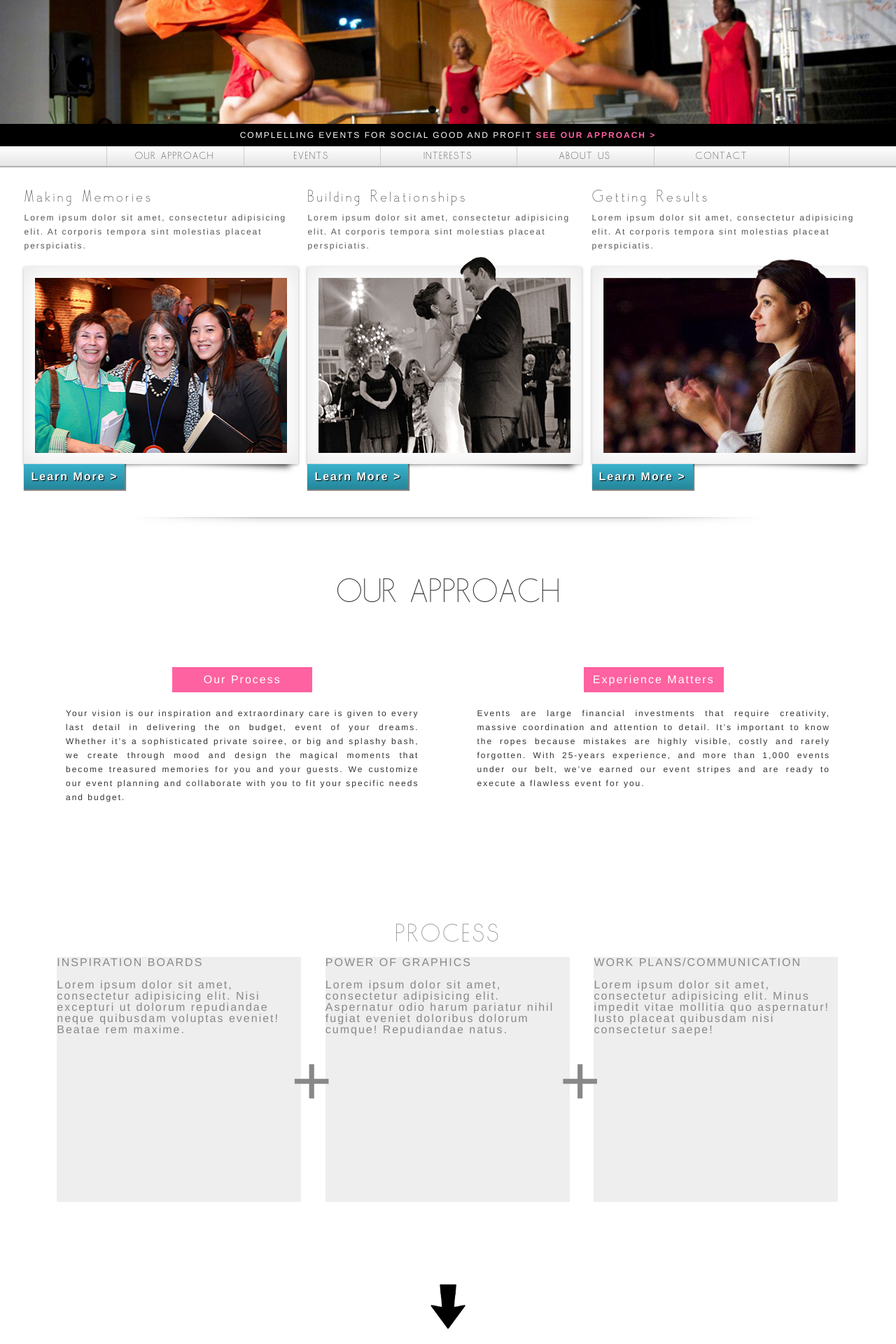
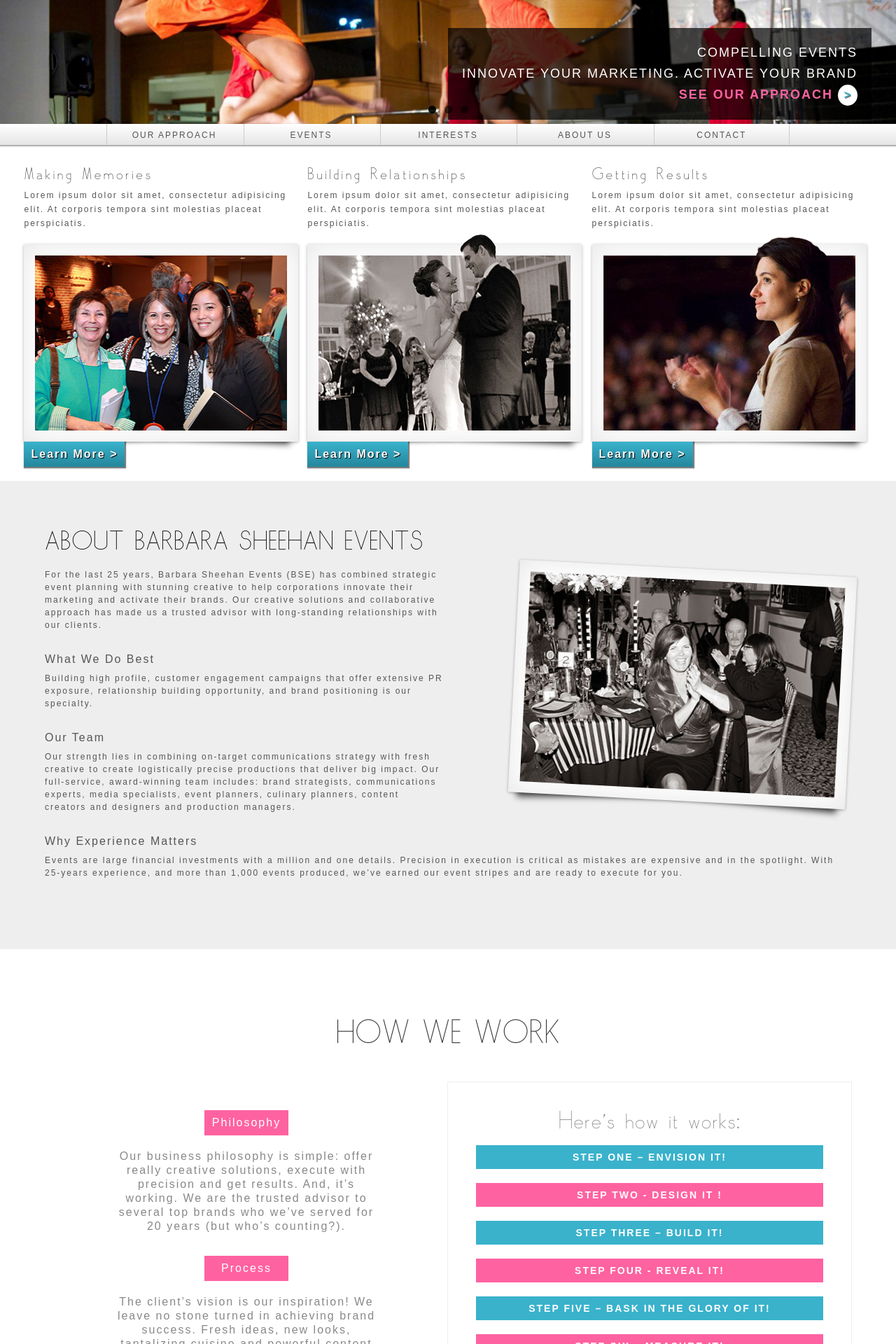
Before and after one commit to brandonpweiss/Barbara-Sheehan-Events, a PHP site: page / in a window 1280 px wide. Shown: the part 320-2240 px from the top of the page at 70% size. Run offline with PHP 8.4, Linux system fonts and the light colour scheme; some libraries are stand-ins or nearby versions.

Commit message:
Changes. Ugh.
Some changes...

```diff
--- a/index.html
+++ b/index.html
@@ -84,10 +84,10 @@
 			<img class="smallslide" src="images/slideshow/mobile/4.jpg">
 		</li>
 		</ul>
+		<div id="compelling">COMPELLING EVENTS<br>INNOVATE YOUR MARKETING. ACTIVATE YOUR BRAND<br><a href="#" id="see" class="see">SEE OUR APPROACH <span class="bracket">></span></a></div>
 	</div>
 	<div id="holder"></div>
 	</section>
-		<div id="compelling">COMPLELLING EVENTS FOR SOCIAL GOOD AND PROFIT <a href="#" id="see" class="see">SEE OUR APPROACH ></a></div>
 	<div id="navbttn"></div>
 	<div id="sticky_navigation_wrapper">
 		<div id="sticky_navigation">
@@ -143,42 +143,58 @@
 		</div>
 		</div>
 	</section>
+	<a name="about" class="aa"></a>
+	<section id="about">
+
+		<div class="content clearfix">
+			<h1>ABOUT BARBARA SHEEHAN EVENTS</h1>
+			<div class="drop-shadow lifted rotated" id="barbara">
+				<div class="inner"></div>
+			</div>
+			<p>For the last 25 years, Barbara Sheehan Events (BSE) has combined strategic event planning with stunning creative to help corporations innovate their marketing and activate their brands. Our creative solutions and collaborative approach has made us a trusted advisor with long-standing relationships with our clients.  </p><br><br>
+			<h3>What We Do Best</h3>
+			<p>Building high profile, customer engagement campaigns that offer extensive PR exposure, relationship building opportunity, and brand positioning is our specialty. </p><br><br>
+			<h3>Our Team</h3>
+			<p>Our strength lies in combining on-target communications strategy with fresh creative to create logistically precise productions that deliver big impact. Our full-service, award-winning team includes:  brand strategists, communications experts, media specialists, event planners, culinary planners, content creators and designers and production managers.</p> <br><br>
+			<h3>Why Experience Matters</h3>
+			<p>Events are large financial investments with a million and one details. Precision in execution is critical as mistakes are expensive and in the spotlight.  With 25-years experience, and more than 1,000 events produced, we’ve earned our event stripes and are ready to execute for you.</p>
+		</div>
+	</section>
+
 		<a name="approach"></a>
-<div class="shadow" id="shadowone"></div>
-	<section id="process">
-		<h1>OUR APPROACH</h1>
+	<section id="how">
+		<h1>HOW WE WORK</h1>
 		<div class="content clearfix">
-			<div class="box left clearfix">
-				<h2>Our Process</h2>
-				<p>Your vision is our inspiration and extraordinary care is given to every last detail in delivering the on budget, event of your dreams.  Whether it’s a sophisticated private soiree, or big and splashy bash, we create through mood and design the magical moments that become treasured memories for you and your guests.  We customize our event planning and collaborate with you to fit your specific needs and budget.
-</p>
-			</div>
-			<div class="box right clearfix">
-				<h2>Experience Matters</h2>
-				<p>Events are large financial investments that require creativity, massive coordination and attention to detail.   It’s important to know the ropes because mistakes are highly visible, costly and rarely forgotten.  With 25-years experience, and more than 1,000 events under our belt, we’ve earned our event stripes and are ready to execute a flawless event for you.</p>
-			</div>
-			<article class="tools" class="clearfix">
-			<h3>PROCESS</h3>
-			<div class="process clearfix">
-			<div class="illustration">INSPIRATION BOARDS <br><br>Lorem ipsum dolor sit amet, consectetur adipisicing elit. Nisi excepturi ut dolorum repudiandae neque quibusdam voluptas eveniet! Beatae rem maxime.<span class="plus">+</span></div>
-			<div class="illustration">POWER OF GRAPHICS <br><br>Lorem ipsum dolor sit amet, consectetur adipisicing elit. Aspernatur odio harum pariatur nihil fugiat eveniet doloribus dolorum cumque! Repudiandae natus.<span class="plus">+</span></div>
-			<div class="illustration">WORK PLANS/COMMUNICATION <br><br> Lorem ipsum dolor sit amet, consectetur adipisicing elit. Minus impedit vitae mollitia quo aspernatur! Iusto placeat quibusdam nisi consectetur saepe!</div>
-			</div>
-			<div class="arrow"><img src="images/downarrow.png" id="arrow" alt=""></div>
-			<div class="tools" class="clearfix">
-			<h3>ELEMENTS</h3>
-			<div class="elements clearfix">
-			<div class="illustration">CULINARY <br><br> Lorem ipsum dolor sit amet, consectetur adipisicing elit. Minus impedit vitae mollitia quo aspernatur! Iusto placeat quibusdam nisi consectetur saepe!<span class="plus">+</span></div>
-			<div class="illustration">DECOR <br><br> Lorem ipsum dolor sit amet, consectetur adipisicing elit. Minus impedit vitae mollitia quo aspernatur! Iusto placeat quibusdam nisi consectetur saepe!<span class="plus">+</span></div>
-			<div class="illustration">ENTERTAINMENT <br><br> Lorem ipsum dolor sit amet, consectetur adipisicing elit. Minus impedit vitae mollitia quo aspernatur! Iusto placeat quibusdam nisi consectetur saepe!</div>
+<div class="col" id="col1">
+	<div class="innerz">
+				<h2>Philosophy</h2>
+				<p>Our business philosophy is simple:  offer really creative solutions, execute with precision and get results.  And, it’s working.  We are the trusted advisor to several top brands who we’ve served for 20 years (but who’s counting?).
+</p><br><br>
+				<h2>Process</h2>
+				<p>The client’s vision is our inspiration!  We leave no stone turned in achieving brand success. Fresh ideas, new looks, tantalizing cuisine and powerful content are deployed to attract, surprise and delight even the hardest please.</p>
 </div>
 </div>
-		</article>
-		<div class="shadow" id="shadowTwo"></div>
+<div class="col" id="col2">
+<div class="innerz">
+<ul>
+	<span class="here">Here's how it works:</span>
+	<li>STEP ONE – ENVISION IT!</li>
+	<li>STEP TWO -  DESIGN IT !</li>
+	<li>STEP THREE – BUILD IT!</li>
+	<li>STEP FOUR -  REVEAL IT!</li>
+	<li>STEP FIVE –  BASK IN THE GLORY OF IT!</li>
+	<li>STEP SIX – MEASURE IT!</li>
+</ul>
+</div>
+
+</div>
+</div>
+
+</section>
+<section id="events">
 		<a name="events" class="aa"></a>
 		<article id="gatherings">
-			<h2>OUR EVENTS</h2>
-			<p>Lorem ipsum dolor sit amet, consectetur adipisicing elit. Eveniet at labore accusamus nihil eius quisquam fuga sunt enim earum perferendis.</p>
+			<h1>OUR EVENTS</h1>
 			<div class="gatheringsFor clearfix" id="social">
 				<div class="content clearfix">
 				<div class="pos_wrapper">
@@ -188,14 +204,8 @@
 				</div>
 				</div>
 				<div class="half_wrap_left">
-				<h3>Social</h3>
-				<ul>
-					<li>Lorem ipsum dolor sit amet, consectetur adipisicing elit. Itaque cupiditate.</li>
-					<li>Lorem ipsum dolor sit amet, consectetur adipisicing elit. Aspernatur.</li>
-					<li>Lorem ipsum dolor sit amet, consectetur adipisicing elit. Veniam minima.</li>
-					<li>Lorem ipsum dolor sit amet, consectetur adipisicing elit. Ducimus incidunt!</li>
-					<li>Lorem ipsum dolor sit amet, consectetur adipisicing elit. Aut laborum!</li>
-				</ul>
+				<p>Designing unique live marketing experiences focused on achieving our client’s business objectives is what we do best.
+				</p>
 			</div>
 				</div>
 			</div>
@@ -209,14 +219,7 @@
 					</div>
 				</div>
 				<div class="half_wrap_right">
-				<h3>Good</h3>
-					<ul>
-						<li>Lorem ipsum dolor sit amet, consectetur adipisicing elit. Laudantium eum.</li>
-						<li>Lorem ipsum dolor sit amet, consectetur adipisicing. Eligendi repellendus!</li>
-						<li>Lorem ipsum dolor sit amet, consectetur adipisicing elit. Error corporis!</li>
-						<li>Lorem ipsum dolor sit amet, consectetur adipisicing elit. Porro nostrum!</li>
-						<li>Lorem ipsum dolor sit amet, consectetur adipisicing elit. Earum ex.</li>
-					</ul>
+				<p>We work in partnership with our clients to determine the level of support they require. That support can vary from full-scale event planning and execution to as needed.</p>
 				</div>
 			</div>
 		</div>
@@ -229,52 +232,29 @@
 				</div>
 			</div>
 				<div class="half_wrap_left">
-				<h3>Profit</h3>
-				<ul>
-					<li>Lorem ipsum dolor sit amet, consectetur adipisicing elit. Quas suscipit.</li>
-					<li>Lorem ipsum dolor sit amet, consectetur adipisicing elit. Fugiat sint.</li>
-					<li>Lorem ipsum dolor sit amet, consectetur adipisicing elit. Eveniet sed?</li>
-					<li>Lorem ipsum dolor sit amet, consectetur adipisicing elit. Incidunt soluta!</li>
-					<li>Lorem ipsum dolor sit amet, consectetur adipisicing elit. Suscipit at.</li>
-				</ul>
+				<p>The services we provide are: STRATEGIC PLANNING, DESIGN, CREATIVE CONTENT DEVELOPMENT, EVENT PLANNING, FULL-SCALE PRODUCTION/MANAGEMENT.</p>
 			</div>
 			</div>
 			</div>
 		</article>
+</section>
+<a name="services" class="aa"></a>
+<section id="services">
+	<div class="col">
+		<div class="inner"></div>
+	</div>
+	<div class="col">
+		<div class="inner"></div>
+	</div>
+	<div class="col">
+		<div class="inner"></div>
+	</div>
+	<div class="col">
+		<div class="inner"></div>
 	</div>
 </section>
-	<!--<a name="buzz" class="aa"></a>
-	<section id="buzz">
 
-	<div class="content clearfix">
 
-		<h1>Buzz</h1>
-		<h2>Fresh and Fab</h2>
-		<p>
-			Lorem ipsum dolor sit amet, consectetur adipisicing elit. Quibusdam blanditiis nisi ullam sequi repellat eos eum totam ratione saepe error natus hic recusandae modi eius mollitia rem cupiditate perferendis maiores nihil incidunt. Nobis fugit ut dicta dolores sapiente molestiae.</p>
-		<br><br>
-		<h2>Likey Like</h2>
-		<p>
-			Lorem ipsum dolor sit amet, consectetur adipisicing elit. Quibusdam blanditiis nisi ullam sequi repellat eos eum totam ratione saepe error natus hic recusandae modi eius mollitia rem cupiditate perferendis maiores nihil incidunt. Nobis fugit ut dicta dolores sapiente molestiae.</p>
-			<br><br>
-		<h2>In the Spotlight</h2>
-		<p>
-			Lorem ipsum dolor sit amet, consectetur adipisicing elit. Quibusdam blanditiis nisi ullam sequi repellat eos eum totam ratione saepe error natus hic recusandae modi eius mollitia rem cupiditate perferendis maiores nihil incidunt. Nobis fugit ut dicta dolores sapiente molestiae.</p>
-		<div class="polaroid">
-		<img src="images/7.png" alt="">
-		</div>
-		<div class="polaroid">
-		<img src="images/7.png" alt="">
-		</div>
-		<div class="polaroid">
-		<img src="images/7.png" alt="">
-		</div>
-		<div class="polaroid">
-		<img src="images/7.png" alt="">
-		</div>
-
-	</div>
-		</section>-->
 	<a name="interests" class="aa"></a>
 	<section id="pinterest">
 		<h1>INTERESTS</h1>
@@ -288,18 +268,7 @@
 			<div id="pin4"><a data-pin-do="embedPin" href="http://pinterest.com/pin/99360735500167749/"></a></div>
 		</div>
 	</section>
-	<a name="about" class="aa"></a>
-	<section id="about">
 
-		<div class="content clearfix">
-			<h1>ABOUT BARBARA SHEEHAN EVENTS</h1>
-			<div class="drop-shadow lifted rotated" id="barbara">
-				<div class="inner"></div>
-			</div>
-			<p>Lorem ipsum dolor sit amet, consectetur adipisicing elit. Nobis beatae consequatur ab expedita sunt cum ut nesciunt reiciendis mollitia deserunt corrupti natus officiis tenetur tempore illum. Sunt vitae voluptatibus optio dignissimos perspiciatis ea soluta totam laudantium itaque voluptate culpa fugiat. Voluptatem sapiente nihil voluptate delectus blanditiis beatae omnis deserunt quaerat architecto praesentium accusamus ex recusandae. Autem eaque dicta fugit necessitatibus atque ab. Culpa obcaecati architecto veniam molestiae nesciunt inventore quasi temporibus praesentium accusamus nostrum dolorem suscipit labore natus corporis impedit omnis eaque vel ipsum sit distinctio molestias tenetur at rerum voluptatum neque beatae voluptatibus eos alias in perferendis. Architecto voluptatem.</p><br>
-			<p>Lorem ipsum dolor sit amet, consectetur adipisicing elit. Sequi veniam earum voluptates eaque dolor quo magnam saepe ducimus aperiam necessitatibus quam vitae vero laudantium dicta nam sed id consectetur voluptatum iste iusto. Iure vitae reiciendis distinctio velit fugiat vero veniam soluta tenetur minima commodi fuga expedita perspiciatis autem incidunt dolorum quis temporibus vel deleniti! Maxime facilis quisquam nihil autem dicta a assumenda explicabo repudiandae sapiente incidunt officiis neque aliquid nemo iste facere magnam voluptate. Delectus veritatis nam ducimus ut magni </p>
-		</div>
-	</section>
 		<a name="contact" class="aa"></a>
 <section id="contact">
 	<div class="content clearfix">
@@ -335,9 +304,9 @@
     </div>
   </form>
 
-  <div class="column clearfix" id="info"> <a href="mailto:Barbara@BarbaraSheehaEevents.com">Barbara@BarbaraSheehaEevents.com</a><br>
+  <div class="column clearfix" id="info"> <a href="mailto:Barbara@BarbaraSheehaEevents.com">Barbara@BarbaraSheehanEevents.com</a><br>
     <br>
-    <p>Phone: 215-222-2222</p>
+    <p>Phone: 610-772-3095</p>
     <br>
   </div>
 </div>
--- a/style.css
+++ b/style.css
@@ -81,7 +81,7 @@ table {
 }
 
 body {
-	font-family: helvetica;
+	font-family: arial;
 	letter-spacing: 2px;
 	font-weight: 100;
 	color: #888888;
@@ -204,17 +204,15 @@ nav ul li {
 
 nav ul li a {
 	text-decoration: none;
-	color: #000;
-	font-family: 'skarpalt';
-	padding-top: 8px;
+	color: #555555;
+	font-family: arial;
+	padding-top: 10px;
 	padding-bottom: 8px;
 	margin: -2px;
 	width: 15%;
 	height: 100%;
 	display: inline-block;
-	font-weight: 100;
 	font-size: 12px;
-
 	-webkit-transition: color .3s ease-in-out;
 	-moz-transition: color .3s ease-in-out;
 	-o-transition: color .3s ease-in-out;
@@ -382,7 +380,7 @@ a.outline:hover {
 /*callouts*/
 #callouts {
 	padding-top: 30px;
-	padding-bottom: 0px;
+	padding-bottom: 20px;
 }
 
 #callouts .content {
@@ -423,7 +421,7 @@ a.outline:hover {
 	padding: 0px 40px 20px 0px;
 	color: #555;
 	letter-spacing: 2px;
-	font-family: helvetica;
+	font-family: arial;
 	line-height: 20px;
 	position: relative;
 	width: 100%;
@@ -515,8 +513,8 @@ a.outline:hover {
 	left: 184px;
 }
 
-.shadow#shadowone {
-	margin-top: -100px;
+.shadowone {
+	margin-top: 0px;
 }
 
 #handshake {
@@ -640,46 +585,94 @@ a.outline:hover {
 	width: 49%;
 }
 
-.box p {
-	font-size: 12px;
-	font-weight: 100;
-	color: #333;
-	line-height: 15px;
-}
-
-#process {
-	padding: 60px 0px 60px 0px;
-	text-align: center;
-}
-
-#process h1,#pinterest h1 {
+#how {
+	padding: 0px 0px 60px 0px;
+	text-align: center;
+}
+
+#how h1,#pinterest h1 {
 	text-align: center;
 	color: #333;
 	font-family: 'skarpalt';
 	font-size: 40px;
 }
-
-.box {
-	margin-top: 60px;
-	text-align: center;
-	padding-bottom: 50px;
-}
-
-.box h2 {
+/*-------------------------
+--------------------------
+-----how we work section-----
+-------------------------
+------------------------*/
+#how h1{
+	margin-top: 100px;
+}
+
+#how .content{
+	margin-top: 50px;
+}
+.col{
+	float:left;
+	width: 50%;
+	text-align: left;
+}
+
+.col .innerz{
+padding: 40px;
+}
+
+#how #col2{
+	float:right;
+	outline: #eeeeee solid thin;
+	text-align: center;
+}
+
+
+.here{
+	font-size: 30px;
+	font-family: skarpalt;
+}
+
+.col ul li{
+	padding: 10px;
+	font-size: 14px;
+	color: #FFFFFF;
+	margin: 20px 0px 20px 0px;
+	font-weight: bold;
+}
+
+.col ul li:nth-child(odd){
+ background: rgb(255, 98, 161);
+}
+
+.col ul li:nth-child(even){
+background-color:#3ab2cc;
+}
+
+
+.col h2 {
 	color: #FFFFFF;
 	margin-bottom: 10px;
 	background: rgb(255,98,161);
 	display: inline-block;
 	padding: 10px;
-	width: 180px;
-}
-
-.box p {
-	text-align: left;
+	width: 100px;
+	text-align: center;
+}
+
+.col p {
 	line-height: 20px;
 	padding: 10px 60px 0px 60px;
-	text-align: justify;
-}
+	text-align: left;
+
+}
+
+
+#col1, #col1 p{
+	text-align: center;
+}
+
+#contact #col1{
+	text-align: left;
+}
+
 
 .tools {
 	clear: both;
@@ -719,7 +712,7 @@ a.outline:hover {
 	text-align: center;
 }
 
-#process h3 {
+#how h3 {
 	font-size: 30px;
 	margin-top: 80px;
 	clear: both;
@@ -901,20 +900,26 @@ i {
 
 /*###########END PINTEREST#################*/
 #about {
-	background: #FFFFFF;
-	padding: 100px 0px 100px 0px;
-}
-
-#about h1 {
+	background: #eeeeee;
+	padding: 50px 0px 100px 0px;
+}
+
+ h1 {
 	font-family: 'skarpalt';
 	font-size: 30px;
+	color: #000000;
 	margin-bottom: 30px;
+}
+
+#about h3{
+	color: #555555;
+	margin-bottom: 10px;
 }
 
 #about p {
 	line-height: 18px;
 	font-size: 12px;
-	color: #000000;
+	color: #555555;
 }
 
 #about #barbara {
@@ -982,9 +987,6 @@ form label {
 	text-align: center;
 }
 
-#col1 {
-	text-align: left;
-}
 
 
 #info {
@@ -1366,11 +1372,31 @@ a#toptop {
 }
 
 #compelling {
-	background: #000000 url() 0 0 no-repeat;
-	text-align: center;
-	padding: 10px;
+	background: rgba(1,1,1,.7);
+	text-align: right;
+	position: absolute;
+	top: 68%;
+	padding: 20px;
 	color: #FFFFFF;
-	font-size: 12px;
+	left: 50%;
+	font-size: 18px;
+	line-height: 30px;
+	z-index: 555;
+	font-family:arial;
+}
+
+.bracket{
+	background: #FFFFFF;
+	border-radius: 50%;
+	height: 20px;
+	color: #3ab2cc;
+	width: 20px;
+	text-shadow: 1px 1px 1px #555555;
+        filter: dropshadow(color=#000000, offx=1, offy=1);
+	display:inline-block;
+	padding:0px 8px 10px 0px;
+	position: relative;
+	font-size: 16px;
 }
 
 a.see {
@@ -1476,13 +1501,6 @@ a.outline {
 	transition: color .3s ease-in-out;
 }
 
-.box p {
-	text-align: left;
-	line-height: 20px;
-	padding: 10px 30px 0px 30px;
-	text-align: justify;
-}
-
 #about #barbara {
 	position: relative;
 	top: 0px;
```
Also changed, not shown: other parts of style.css (+53 -68 lines). Lines whose indentation alone changed are shown as unchanged.
